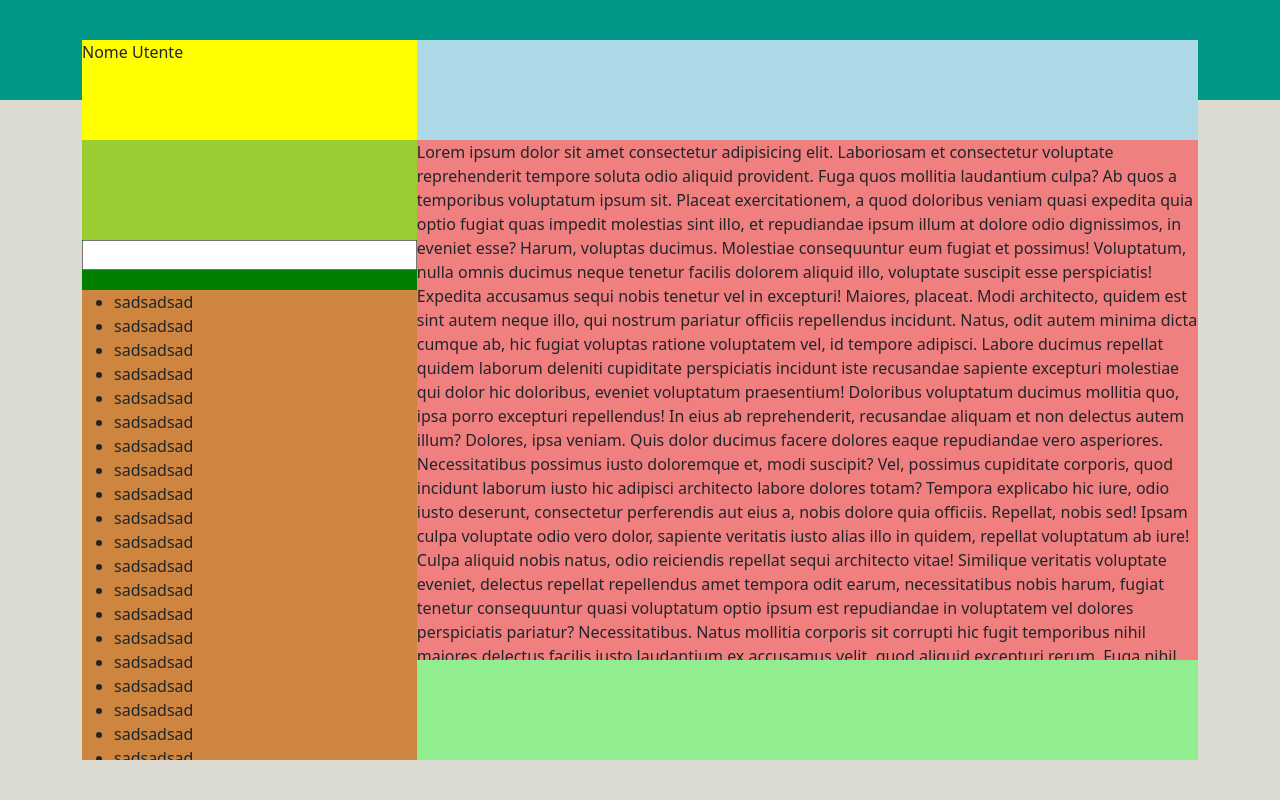
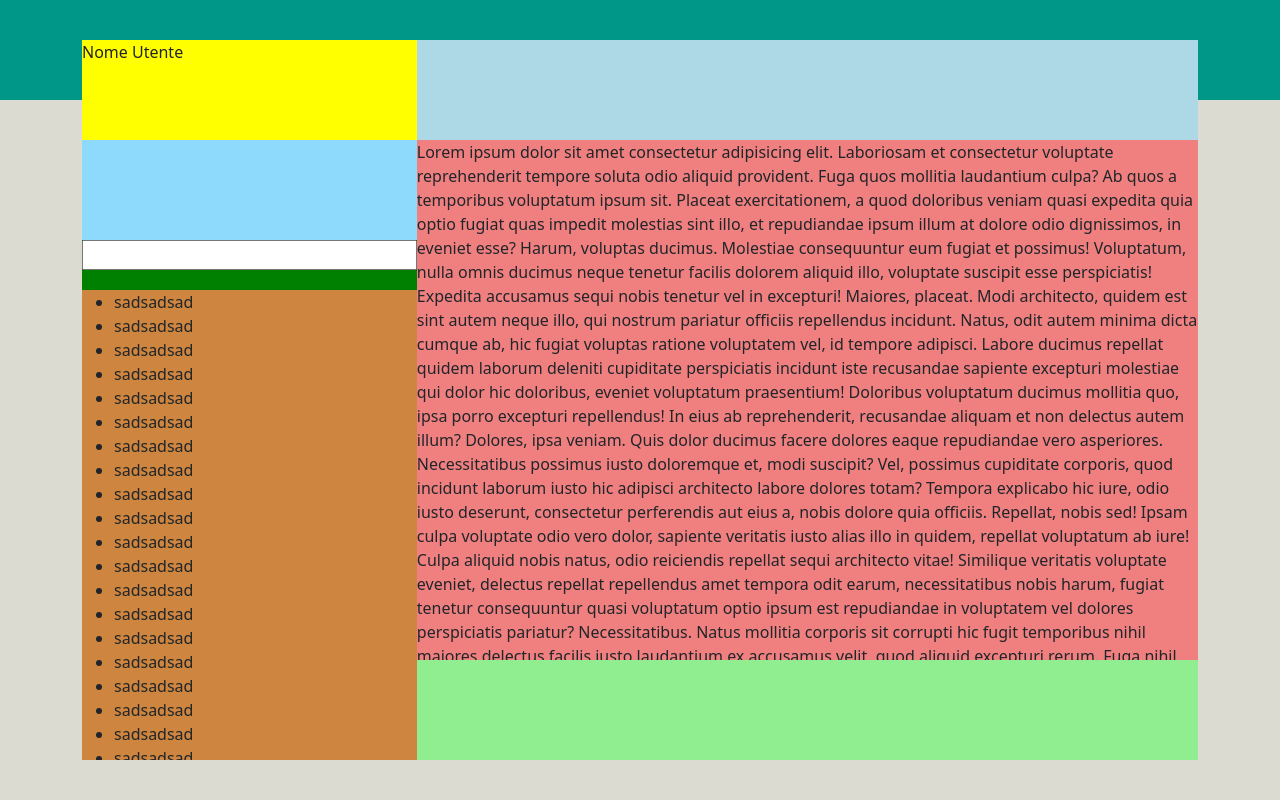
Before and after one commit to emilianogastaldo/vue-boolzapp, a plain HTML site: page index.html in a window 1280 px wide. Drawn offline with nearby package versions, Linux system fonts and the light colour scheme.

Commit message:
changed background color

```diff
--- a/css/style.css
+++ b/css/style.css
@@ -36,7 +36,7 @@ main {
 
 #notification {
     height: 100px;
-    background-color: yellowgreen;
+    background-color: #8EDAFC;
 }
 
 .contacs-list {
```
